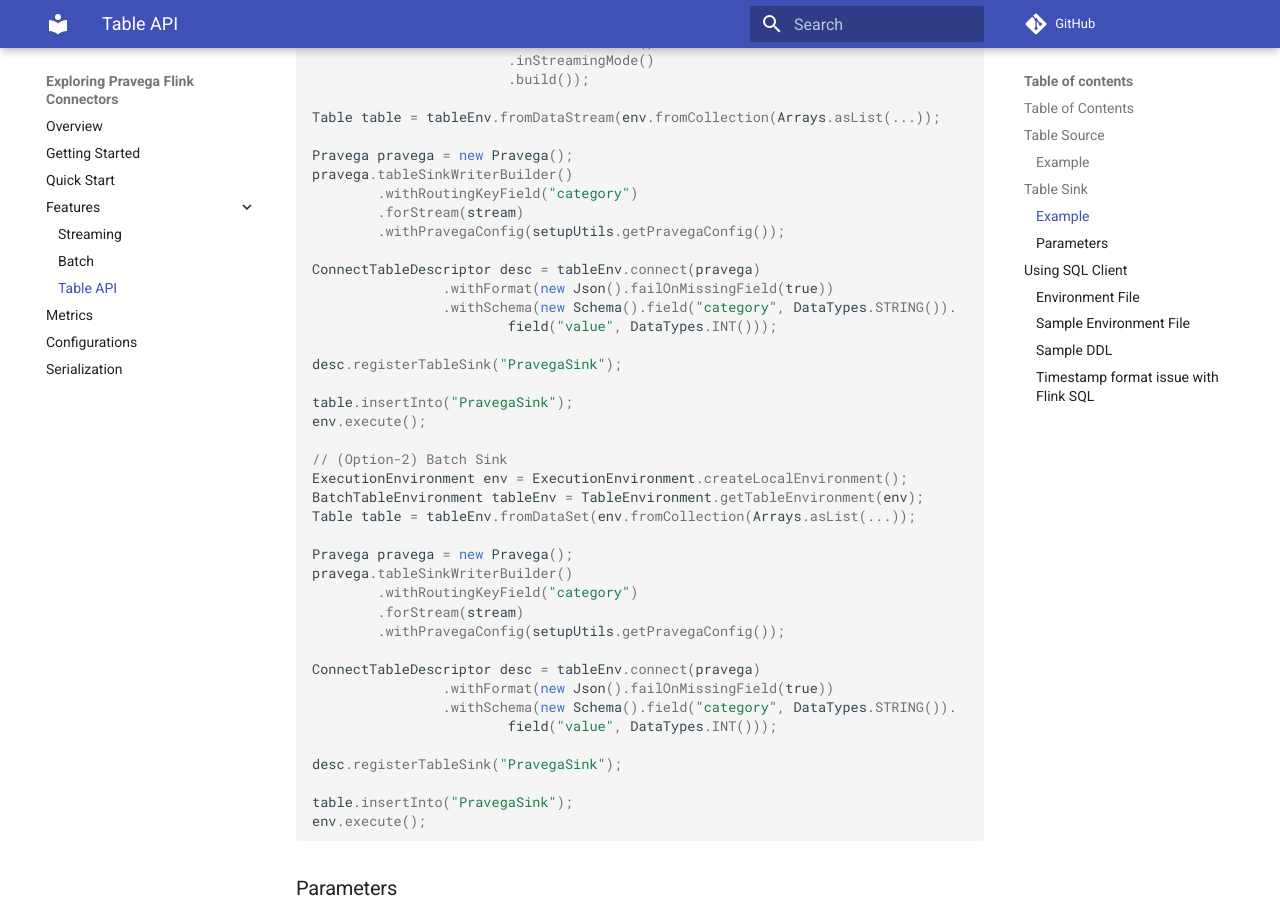
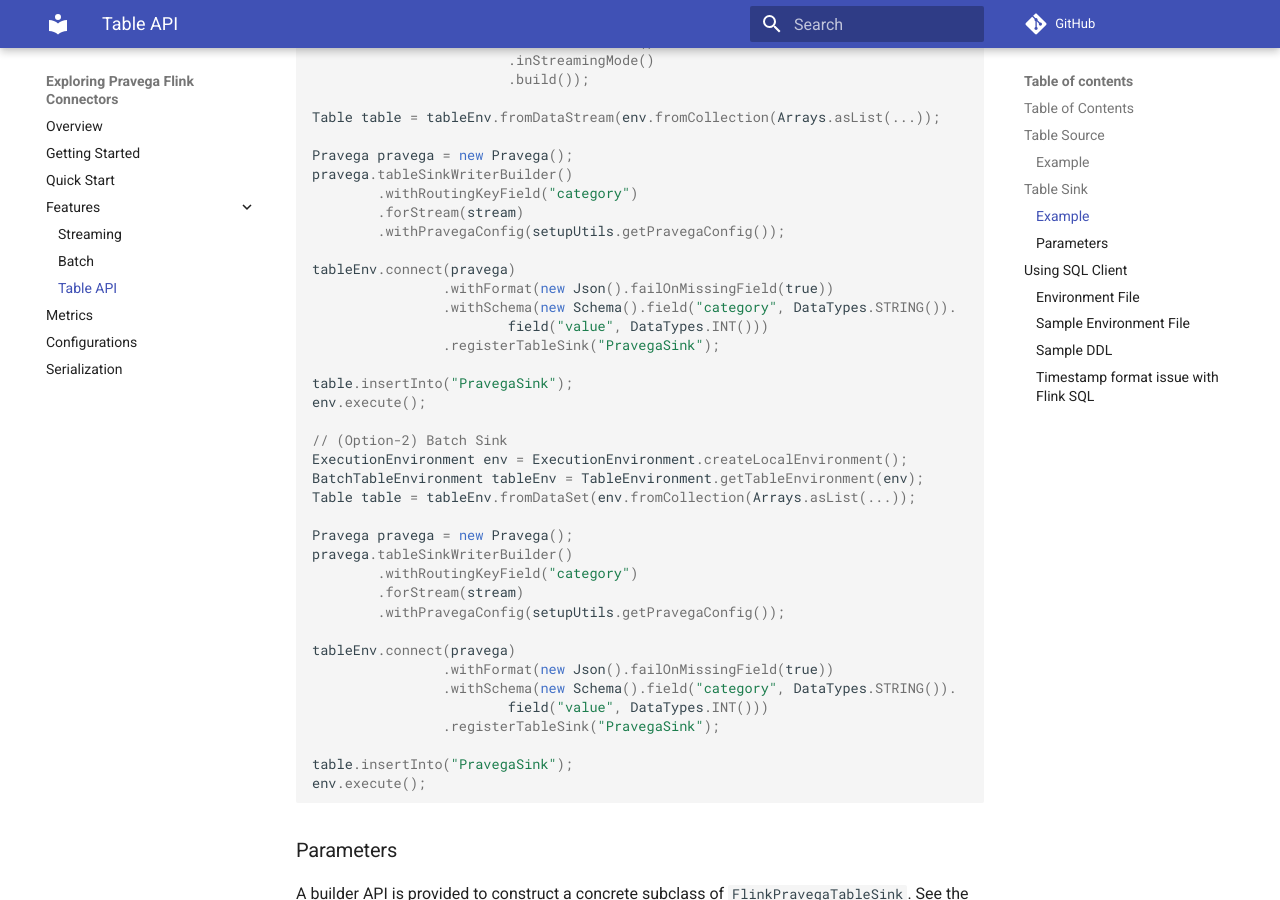
Before and after one commit to pravega/flink-connectors, an MkDocs documentation site: the page built from documentation/src/docs/table-api.md, in a window 1280 px wide and 900 px high, scrolled down 3450 px. Built offline with MkDocs 1.6.1 and Material for MkDocs 9.7.7, drawn with Linux system fonts in a browser that asks for light colours; comment, search, counter and statistics services are not loaded.

```diff
--- a/documentation/src/docs/table-api.md
+++ b/documentation/src/docs/table-api.md
@@ -165,12 +165,11 @@
         .forStream(stream)
         .withPravegaConfig(setupUtils.getPravegaConfig());
 
-ConnectTableDescriptor desc = tableEnv.connect(pravega)
+tableEnv.connect(pravega)
                 .withFormat(new Json().failOnMissingField(true))
                 .withSchema(new Schema().field("category", DataTypes.STRING()).
-                        field("value", DataTypes.INT()));
-
-desc.registerTableSink("PravegaSink");
+                        field("value", DataTypes.INT()))
+                .registerTableSink("PravegaSink");
 
 table.insertInto("PravegaSink");
 env.execute();
@@ -186,12 +185,11 @@
         .forStream(stream)
         .withPravegaConfig(setupUtils.getPravegaConfig());
 
-ConnectTableDescriptor desc = tableEnv.connect(pravega)
+tableEnv.connect(pravega)
                 .withFormat(new Json().failOnMissingField(true))
                 .withSchema(new Schema().field("category", DataTypes.STRING()).
-                        field("value", DataTypes.INT()));
-
-desc.registerTableSink("PravegaSink");
+                        field("value", DataTypes.INT()))
+                .registerTableSink("PravegaSink");
 
 table.insertInto("PravegaSink");
 env.execute();
```
